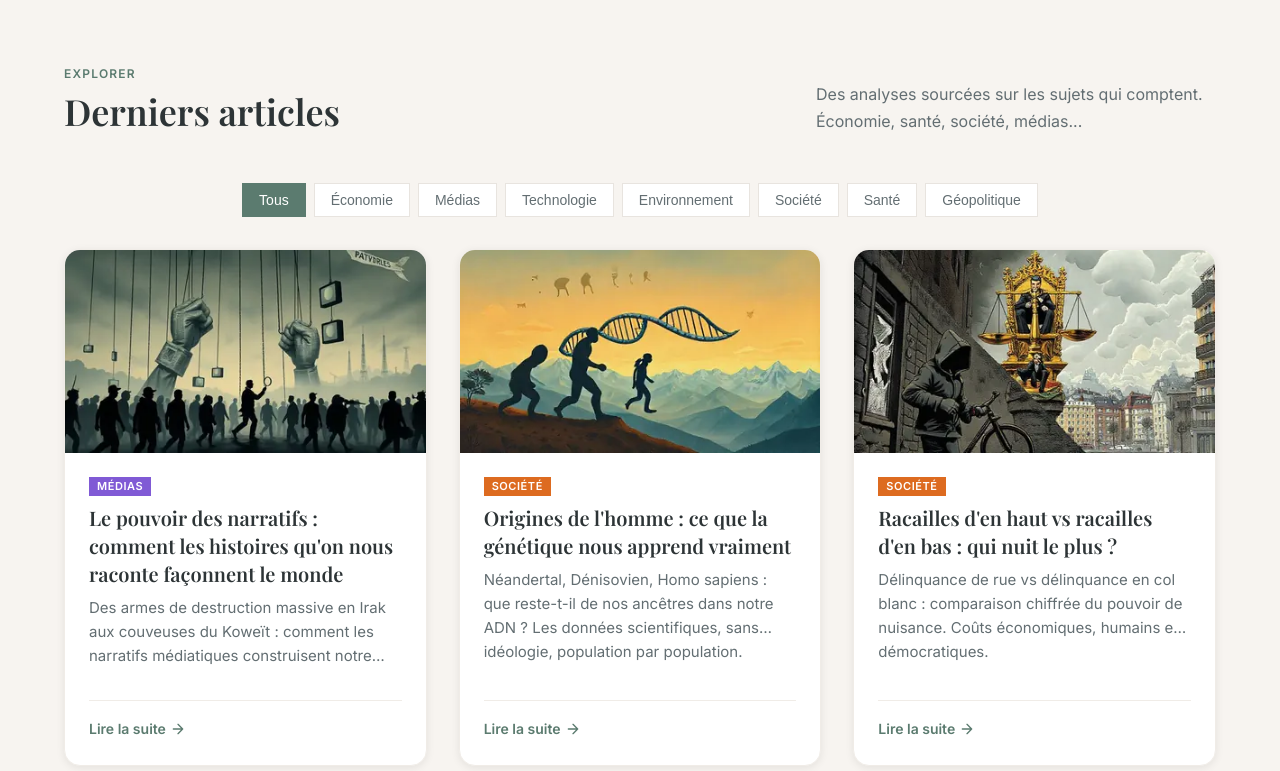
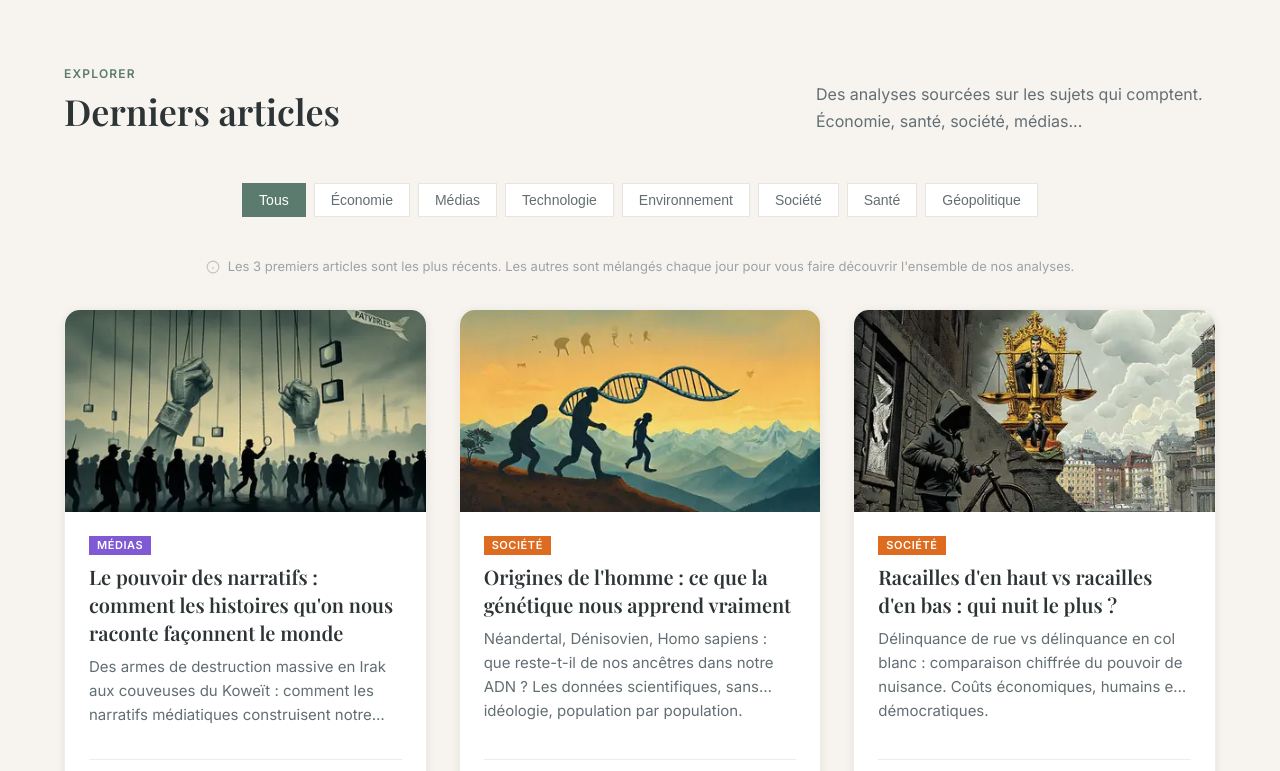
Before and after one commit to friteuseb/reveildouceur, a PHP site: page / in a window 1280 px wide. Shown: the part 519-1290 px from the top of the page. Run offline with PHP 8.4, Linux system fonts and the light colour scheme.

Commit message:
Rotation quotidienne des articles pour découverte équitable
- Les 3 articles les plus récents restent en premier
- Les autres sont mélangés avec une rotation quotidienne
- Note explicative pour les visiteurs
- Algorithme reproductible (même ordre toute la journée)

🤖 Generated with [Claude Code](https://claude.com/claude-code)

Co-Authored-By: Claude <noreply@anthropic.com>

```diff
--- a/css/style.css
+++ b/css/style.css
@@ -1292,6 +1292,32 @@ main {
   border-color: var(--cat-color, var(--color-primary));
   color: #fff;
   filter: brightness(1.1);
+}
+
+/* Note explicative ordre des articles */
+.articles-grid__order-note {
+  display: flex;
+  align-items: center;
+  justify-content: center;
+  gap: var(--space-sm);
+  margin-bottom: var(--space-lg);
+  padding: var(--space-sm) var(--space-md);
+  font-size: 0.8125rem;
+  color: var(--color-text-muted);
+  text-align: center;
+  line-height: 1.5;
+}
+
+.articles-grid__order-note svg {
+  flex-shrink: 0;
+  opacity: 0.6;
+}
+
+@media (max-width: 640px) {
+  .articles-grid__order-note {
+    font-size: 0.75rem;
+    padding: var(--space-xs) var(--space-sm);
+  }
 }
 
 /* Articles grid with filters */
--- a/js/app.js
+++ b/js/app.js
@@ -430,6 +430,37 @@
     }
   }
 
+  /**
+   * Mélange un tableau avec une graine (seed) pour résultat reproductible
+   * Utilise l'algorithme Fisher-Yates avec un générateur pseudo-aléatoire
+   */
+  function seededShuffle(array, seed) {
+    const shuffled = [...array];
+
+    // Générateur pseudo-aléatoire simple basé sur la seed
+    const random = () => {
+      seed = (seed * 1103515245 + 12345) & 0x7fffffff;
+      return seed / 0x7fffffff;
+    };
+
+    // Fisher-Yates shuffle
+    for (let i = shuffled.length - 1; i > 0; i--) {
+      const j = Math.floor(random() * (i + 1));
+      [shuffled[i], shuffled[j]] = [shuffled[j], shuffled[i]];
+    }
+
+    return shuffled;
+  }
+
+  /**
+   * Génère une seed basée sur la date du jour
+   * Change chaque jour à minuit
+   */
+  function getDailySeed() {
+    const today = new Date();
+    return today.getFullYear() * 10000 + (today.getMonth() + 1) * 100 + today.getDate();
+  }
+
   async function loadArticles() {
     const filenames = await fetchDirectoryListing(CONFIG.articles.path);
     if (filenames.length === 0) return [];
@@ -437,9 +468,20 @@
     const articlePromises = filenames.map(fetchArticleMetadata);
     const articles = await Promise.all(articlePromises);
 
-    return articles
-      .filter(article => article !== null)
-      .sort((a, b) => b.date - a.date);
+    const validArticles = articles.filter(article => article !== null);
+
+    // Trier par date (plus récent d'abord)
+    validArticles.sort((a, b) => b.date - a.date);
+
+    // Garder les 3 plus récents, mélanger le reste avec rotation quotidienne
+    const recentCount = 3;
+    const recentArticles = validArticles.slice(0, recentCount);
+    const olderArticles = validArticles.slice(recentCount);
+
+    // Mélanger les anciens articles avec une seed quotidienne
+    const shuffledOlder = seededShuffle(olderArticles, getDailySeed());
+
+    return [...recentArticles, ...shuffledOlder];
   }
 
   // ========================================
@@ -556,8 +598,20 @@
     const filtersHTML = createCategoryFilters();
     const articlesHTML = articles.map((article, index) => createArticleCard(article, index)).join('');
 
+    // Note explicative sur l'ordre des articles
+    const orderNoteHTML = articles.length > 3 ? `
+      <p class="articles-grid__order-note">
+        <svg width="14" height="14" viewBox="0 0 24 24" fill="none" stroke="currentColor" stroke-width="2">
+          <circle cx="12" cy="12" r="10"></circle>
+          <path d="M12 16v-4M12 8h.01"></path>
+        </svg>
+        Les 3 premiers articles sont les plus récents. Les autres sont mélangés chaque jour pour vous faire découvrir l'ensemble de nos analyses.
+      </p>
+    ` : '';
+
     container.innerHTML = `
       ${filtersHTML}
+      ${orderNoteHTML}
       <div class="articles-grid__cards">
         ${articlesHTML}
       </div>
```
